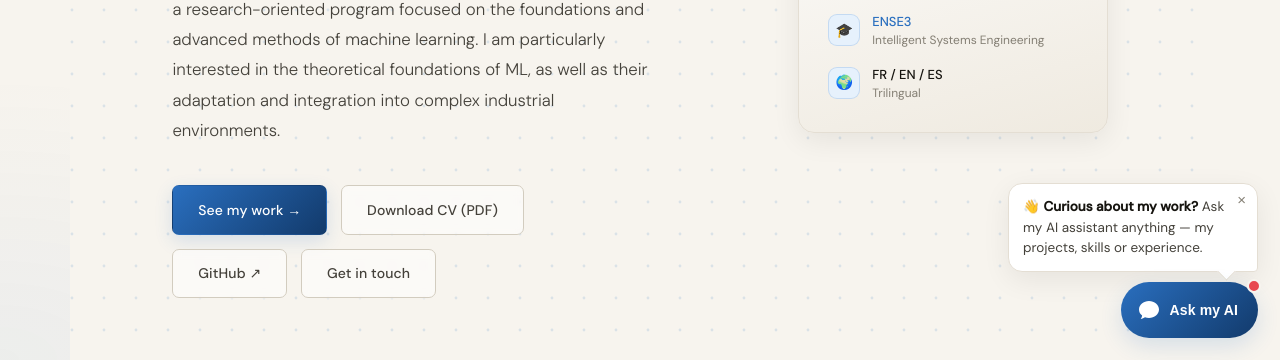
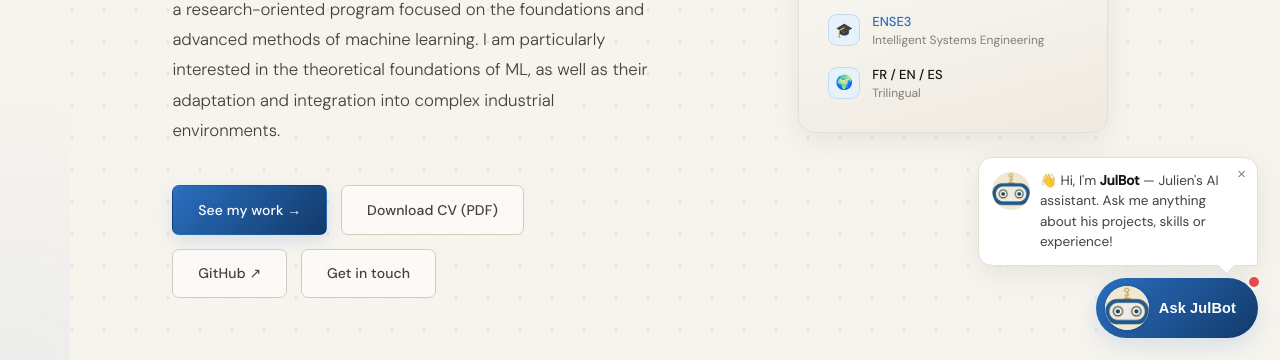
Before and after one commit to RoyerJu64/RoyerJu.github.io, a plain HTML site: page index.html in a window 1280 px wide. Shown: the part 440-800 px from the top of the page. Drawn offline with Linux system fonts and the light colour scheme.

Commit message:
JulBOT front

```diff
--- a/index.html
+++ b/index.html
@@ -1318,20 +1318,24 @@ document.querySelectorAll('.skill-fill').forEach(f => {
 <style>
   .cw-fab {
     position: fixed; bottom: 22px; right: 22px; z-index: 500;
-    height: 56px; padding: 0 20px 0 16px; border-radius: 30px;
+    height: 60px; padding: 0 22px 0 9px; border-radius: 32px;
     background: linear-gradient(135deg, var(--rust), var(--navy));
     border: none; cursor: pointer;
     box-shadow: 0 8px 22px var(--glow);
-    display: flex; align-items: center; gap: 9px;
+    display: flex; align-items: center; gap: 10px;
     transition: transform 0.2s, box-shadow 0.2s;
   }
   .cw-fab:hover { transform: translateY(-2px) scale(1.03); box-shadow: 0 12px 28px var(--glow); }
-  .cw-fab svg { width: 24px; height: 24px; fill: #fff; flex-shrink: 0; }
-  .cw-fab .cw-fab-label { color: #fff; font-size: 14px; font-weight: 600; white-space: nowrap; letter-spacing: 0.01em; }
+  .cw-fab .cw-fab-bot {
+    width: 44px; height: 44px; border-radius: 50%; flex-shrink: 0;
+    background: #fff; object-fit: cover;
+    box-shadow: 0 1px 4px rgba(0,0,0,0.15);
+  }
+  .cw-fab .cw-fab-label { color: #fff; font-size: 14.5px; font-weight: 600; white-space: nowrap; letter-spacing: 0.01em; }
   .cw-fab.cw-hidden { display: none; }
   /* pulsing ring to draw the eye */
   .cw-fab::before {
-    content: ''; position: absolute; inset: 0; border-radius: 30px;
+    content: ''; position: absolute; inset: 0; border-radius: 32px;
     border: 2px solid var(--rust); opacity: 0;
     animation: cw-ring 2.6s ease-out infinite;
     pointer-events: none;
@@ -1352,12 +1356,13 @@ document.querySelectorAll('.skill-fill').forEach(f => {
 
   /* marketing teaser bubble */
   .cw-teaser {
-    position: fixed; bottom: 88px; right: 22px; z-index: 499;
-    max-width: 250px;
+    position: fixed; bottom: 94px; right: 22px; z-index: 499;
+    max-width: 280px;
+    display: flex; align-items: flex-start; gap: 10px;
     background: #fff; border: 1px solid var(--border);
     border-radius: 14px; border-bottom-right-radius: 4px;
     box-shadow: var(--shadow-md);
-    padding: 13px 15px 13px 14px;
+    padding: 13px 15px 13px 13px;
     font-size: 13.5px; color: var(--ink2); line-height: 1.5;
     cursor: pointer;
     opacity: 0; transform: translateY(8px) scale(0.96);
@@ -1366,6 +1371,10 @@ document.querySelectorAll('.skill-fill').forEach(f => {
   }
   .cw-teaser.cw-show { opacity: 1; transform: none; pointer-events: auto; }
   .cw-teaser strong { color: var(--ink); font-weight: 600; }
+  .cw-teaser .cw-teaser-bot {
+    width: 38px; height: 38px; border-radius: 50%; flex-shrink: 0;
+    background: var(--bg2); object-fit: cover; margin-top: 1px;
+  }
   .cw-teaser .cw-teaser-x {
     position: absolute; top: 6px; right: 9px;
     font-size: 15px; color: var(--ink3); line-height: 1;
@@ -1381,8 +1390,8 @@ document.querySelectorAll('.skill-fill').forEach(f => {
 
   .cw-panel {
     position: fixed; bottom: 22px; right: 22px; z-index: 501;
-    width: min(380px, calc(100vw - 32px));
-    height: min(560px, calc(100vh - 44px));
+    width: min(440px, calc(100vw - 32px));
+    height: min(650px, calc(100vh - 44px));
     background: var(--bg);
     border: 1px solid var(--border);
     border-radius: 16px;
@@ -1398,11 +1407,12 @@ document.querySelectorAll('.skill-fill').forEach(f => {
     display: flex; align-items: center; gap: 10px;
   }
   .cw-head .cw-avatar {
-    width: 34px; height: 34px; border-radius: 50%;
-    background: rgba(255,255,255,0.18);
+    width: 40px; height: 40px; border-radius: 50%;
+    background: #fff; flex-shrink: 0; overflow: hidden;
     display: flex; align-items: center; justify-content: center;
-    font-family: var(--serif); font-weight: 600; font-size: 15px;
-  }
+    box-shadow: 0 1px 4px rgba(0,0,0,0.15);
+  }
+  .cw-head .cw-avatar img { width: 100%; height: 100%; object-fit: cover; }
   .cw-head .cw-title { font-family: var(--serif); font-weight: 600; font-size: 15px; line-height: 1.1; }
   .cw-head .cw-sub { font-size: 11px; opacity: 0.85; }
   .cw-head .cw-close {
@@ -1459,23 +1469,24 @@ document.querySelectorAll('.skill-fill').forEach(f => {
   .cw-foot { font-size: 10px; color: var(--ink3); text-align: center; padding: 0 0 8px; }
 </style>
 
-<button class="cw-fab" id="cwFab" aria-label="Open chat — Ask my AI about me">
-  <svg viewBox="0 0 24 24"><path d="M12 3C6.5 3 2 6.8 2 11.5c0 2.4 1.2 4.6 3.1 6.1-.1 1.1-.5 2.4-1.4 3.4 1.6-.2 3.2-.9 4.3-1.7 1.2.4 2.5.6 4 .6 5.5 0 10-3.8 10-8.4S17.5 3 12 3z"/></svg>
-  <span class="cw-fab-label">Ask my AI</span>
+<button class="cw-fab" id="cwFab" aria-label="Open chat — Ask JulBot about Julien">
+  <img src="julbot_avatar.png" alt="JulBot" class="cw-fab-bot">
+  <span class="cw-fab-label">Ask JulBot</span>
   <span class="cw-dot" aria-hidden="true"></span>
 </button>
 
 <div class="cw-teaser" id="cwTeaser" role="button" tabindex="0">
   <button class="cw-teaser-x" id="cwTeaserX" aria-label="Dismiss">&times;</button>
-  👋 <strong>Curious about my work?</strong> Ask my AI assistant anything — my projects, skills or experience.
+  <img src="julbot_avatar.png" alt="" class="cw-teaser-bot">
+  <span>👋 Hi, I'm <strong>JulBot</strong> — Julien's AI assistant. Ask me anything about his projects, skills or experience!</span>
 </div>
 
-<div class="cw-panel" id="cwPanel" role="dialog" aria-label="Ask Julien chat">
+<div class="cw-panel" id="cwPanel" role="dialog" aria-label="Ask JulBot chat">
   <div class="cw-head">
-    <div class="cw-avatar">JR</div>
+    <div class="cw-avatar"><img src="julbot_avatar.png" alt="JulBot"></div>
     <div>
-      <div class="cw-title">Ask Julien</div>
-      <div class="cw-sub">AI assistant · about Julien &amp; his work</div>
+      <div class="cw-title">Ask JulBot</div>
+      <div class="cw-sub">Julien's personal AI assistant</div>
     </div>
     <button class="cw-close" id="cwClose" aria-label="Close chat">&times;</button>
   </div>
@@ -1568,7 +1579,7 @@ document.querySelectorAll('.skill-fill').forEach(f => {
   function greet() {
     if (greeted) return;
     greeted = true;
-    addMsg("bot", "Hi! I'm an AI assistant that can answer questions about Julien — his background, skills, experience and projects. What would you like to know?");
+    addMsg("bot", "Hi! I'm JulBot 🤖 — Julien's personal AI assistant. I can answer questions about his background, skills, experience and projects. What would you like to know?");
     renderSuggestions();
   }
 
```
Also changed, not shown: julbot_avatar.png (added).
